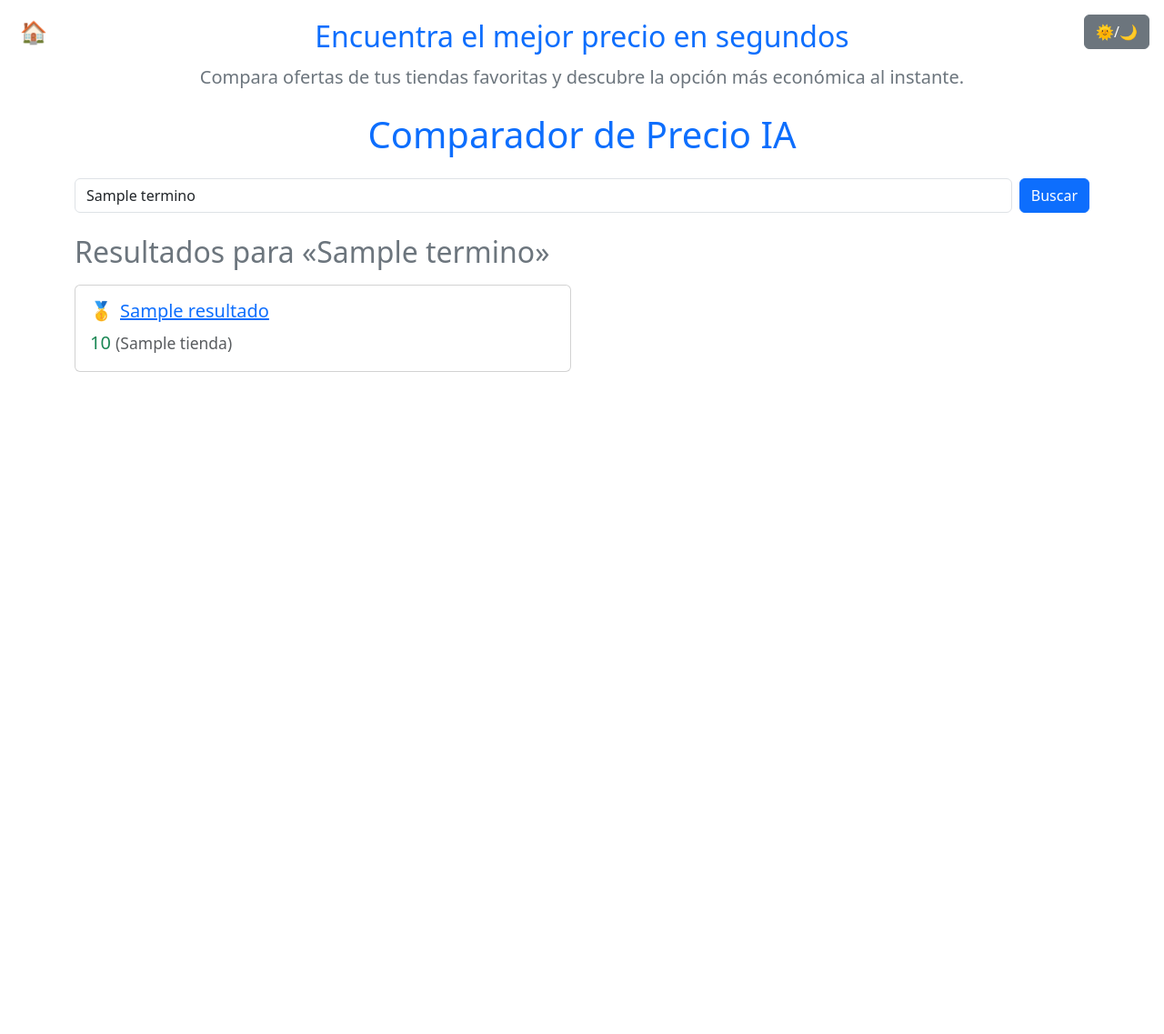
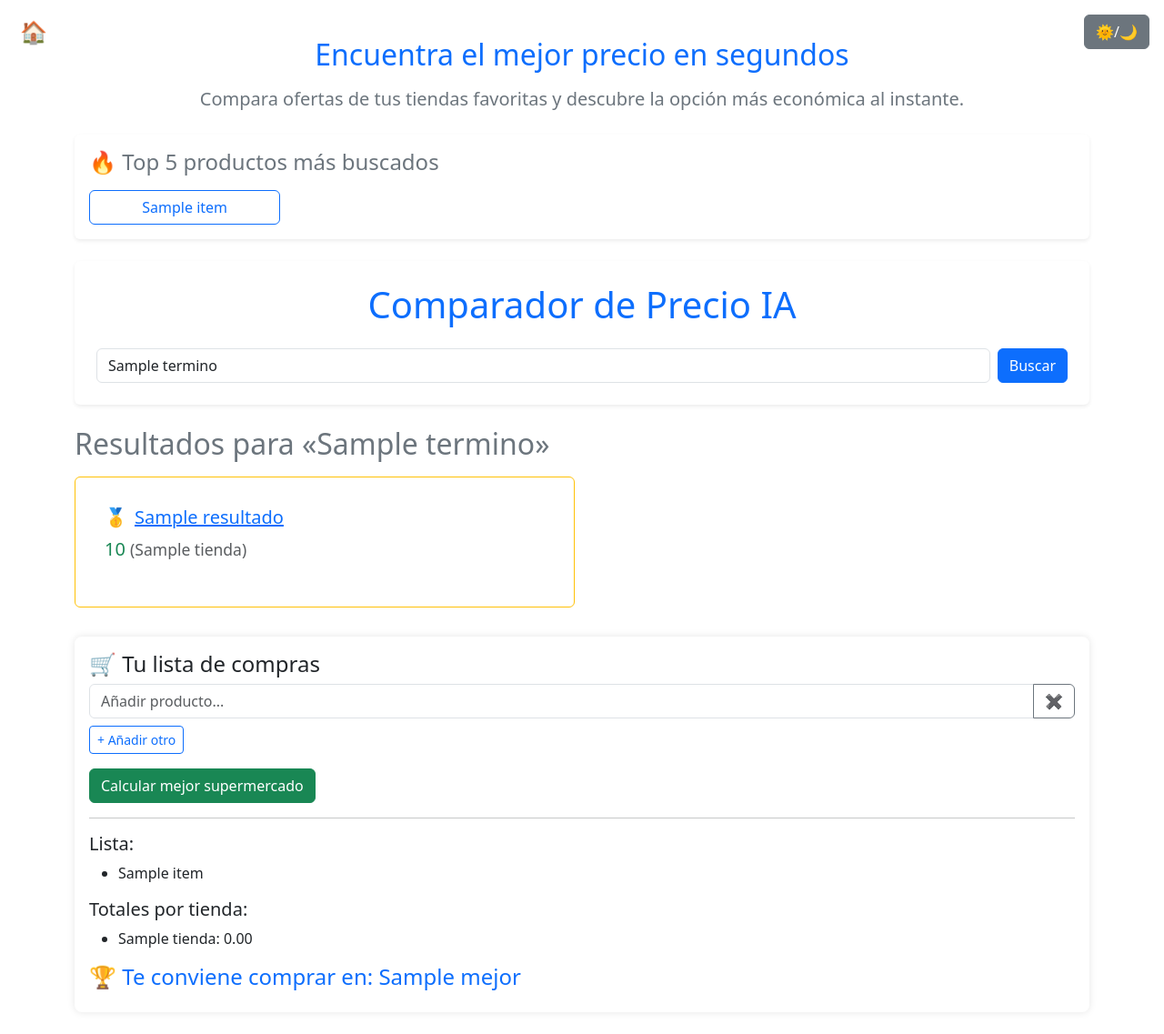
Before and after one commit to roymarth1991/compara.net, a Flask app: template templates/index.html in a window 1280 px wide. Shown: the whole page at 91% size. Before the commit the page ends 409 px from the top, so only its background shows below. Run offline with Flask 2, Linux system fonts and the light colour scheme; the template is opened without the code that fills it: most values are stand-ins (such as "Sample title", 1, 10 or a date in 2020).

Commit message:
Update index.html

```diff
--- a/templates/index.html
+++ b/templates/index.html
@@ -6,94 +6,32 @@
   <title>Comparador de Precio IA</title>
   <!-- Bootstrap CSS -->
   <link href="https://cdn.jsdelivr.net/npm/bootstrap@5.3.0/dist/css/bootstrap.min.css" rel="stylesheet">
+  <!-- Bootstrap Icons para íconos animados -->
+  <link href="https://cdn.jsdelivr.net/npm/bootstrap-icons@1.10.5/font/bootstrap-icons.css" rel="stylesheet">
   <style>
-    :root {
-      --bg-color: #ffffff;
-      --text-color: #212529;
-      --card-color: #ffffff;
-    }
-    body.dark {
-      --bg-color: #121212;
-      --text-color: #f8f9fa;
-      --card-color: #1f1f1f;
-    }
-    body {
-      background-color: var(--bg-color);
-      color: var(--text-color);
-      transition: background-color 0.3s, color 0.3s;
-      min-height: 100vh;
-    }
-    .search-card, .result-card {
-      background-color: var(--card-color);
-      color: var(--text-color);
-      transition: background-color 0.3s, color 0.3s;
-    }
-    .btn-toggle-mode {
-      position: fixed;
-      top: 1rem;
-      right: 1rem;
-      z-index: 10000;
-    }
-    .btn-home {
-      position: fixed;
-      top: 1rem;
-      left: 1rem;
-      z-index: 10000;
-      border: none;
-      background: transparent;
-      font-size: 1.5rem;
-      color: var(--text-color);
-    }
-    .btn:hover {
-      transform: scale(1.05);
-      transition: transform 0.2s;
-    }
-    .rank-badge {
-      font-weight: bold;
-      margin-right: 0.5rem;
-    }
-    .rank-1 { color: gold; }
-    .rank-2 { color: silver; }
-    .rank-3 { color: #cd7f32; }
+    :root { --bg-color: #ffffff; --text-color: #212529; --card-color: #ffffff; }
+    body.dark { --bg-color: #121212; --text-color: #f8f9fa; --card-color: #1f1f1f; }
+    body { background-color: var(--bg-color); color: var(--text-color); transition: background-color 0.3s, color 0.3s; min-height: 100vh; }
+    .search-card, .result-card { background-color: var(--card-color); color: var(--text-color); transition: background-color 0.3s, color 0.3s; }
+    .btn-toggle-mode { position: fixed; top: 1rem; right: 1rem; z-index: 10000; }
+    .btn-home { position: fixed; top: 1rem; left: 1rem; z-index: 10000; border: none; background: transparent; font-size: 1.5rem; color: var(--text-color); }
+    .btn:hover { transform: scale(1.05); transition: transform 0.2s; }
+    .rank-badge { font-weight: bold; margin-right: 0.5rem; }
+    .rank-1 { color: gold; } .rank-2 { color: silver; } .rank-3 { color: #cd7f32; }
     /* Spinner overlay */
-    #loadingOverlay {
-      position: fixed;
-      top: 0; left: 0;
-      width: 100%; height: 100%;
-      background: rgba(255,255,255,0.9);
-      display: none;
-      align-items: center;
-      justify-content: center;
-      z-index: 9999;
-    }
+    #loadingOverlay { position: fixed; top: 0; left: 0; width: 100%; height: 100%; background: rgba(255,255,255,0.9); display: none; align-items: center; justify-content: center; flex-direction: column; z-index: 9999; }
+    /* Icono de carga animado */
+    .loading-icon { font-size: 4rem; color: #007bff; animation: bounce 1s ease-in-out infinite; }
     /* Typing effect */
-    .typing {
-      border-right: .15em solid #007bff;
-      white-space: nowrap;
-      overflow: hidden;
-    }
+    .typing { border-right: .15em solid #007bff; white-space: nowrap; overflow: hidden; }
     /* Hero bounce animation */
-    @keyframes bounce {
-      0%,100%{ transform: translateY(0); }
-      50% { transform: translateY(-5px); }
-    }
-    .hero-text {
-      display: inline-block;
-      animation: bounce 2s ease-in-out infinite;
-    }
+    @keyframes bounce { 0%,100%{ transform: translateY(0); } 50% { transform: translateY(-10px); } }
+    .hero-text { display: inline-block; animation: bounce 2s ease-in-out infinite; }
     /* Progress bar */
-    #topProgress {
-      position: fixed;
-      top: 0; left: 0;
-      width: 0%; height: 4px;
-      background: #007bff;
-      transition: width 0.4s ease;
-      z-index: 10000;
-    }
-    @media (max-width: 576px) {
-      .search-card { margin: 1rem; padding: 1rem; }
-      .hero-text { font-size: 1.25rem; }
-    }
+    #topProgress { position: fixed; top: 0; left: 0; width: 0%; height: 4px; background: #007bff; transition: width 0.4s ease; z-index: 10000; }
+    @media (max-width: 576px) { .search-card { margin: 1rem; padding: 1rem; } .hero-text { font-size: 1.25rem; } }
+    /* Lista de compras */
+    .lista-section { background-color: var(--card-color); color: var(--text-color); padding: 1rem; border-radius: .5rem; margin-top: 2rem; box-shadow: 0 0 .5rem rgba(0,0,0,0.1); }
   </style>
 </head>
 <body>
@@ -104,20 +42,38 @@
   <div id="topProgress"></div>
   <!-- Spinner overlay -->
   <div id="loadingOverlay">
+    <!-- Ícono animado de carrito/persona -->
+    <i class="bi bi-cart3 loading-icon mb-3"></i>
     <div class="text-center">
       <div class="spinner-border text-primary" role="status"></div>
-      <p id="statusMessage" class="mt-2 fs-5 typing" data-text="Buscando tu mejor precio, ¡no te preocupes! 😊"></p>
+      <p id="statusMessage" class="mt-2 fs-5 typing" data-text="Estamos buscando entre góndolas para encontrar tu mejor precio, ¡sólo un momento!"></p>
     </div>
+    <small class="text-muted mt-2">Si esto tarda, relájate y toma un café ☕</small>
   </div>
 
-  <div class="container">
+  <div class="container py-4">
     <!-- Introductorio -->
     <div class="text-center my-4">
       <h2 class="text-primary hero-text">Encuentra el mejor precio en segundos</h2>
       <p class="lead text-secondary">Compara ofertas de tus tiendas favoritas y descubre la opción más económica al instante.</p>
     </div>
+
+    <!-- Top 5 productos más buscados -->
+    {% if top5 %}
+    <div class="search-card p-3 rounded shadow-sm mb-4">
+      <h4 class="mb-3 text-secondary">🔥 Top 5 productos más buscados</h4>
+      <div class="row row-cols-2 row-cols-md-5 g-2">
+        {% for item in top5 %}
+        <div class="col">
+          <button type="button" class="btn btn-outline-primary w-100" onclick="selectTop('{{ item }}')">{{ item }}</button>
+        </div>
+        {% endfor %}
+      </div>
+    </div>
+    {% endif %}
+
     <!-- Search Card -->
-    <div class="search-card">
+    <div class="search-card p-4 rounded shadow-sm mb-4">
       <h1 class="text-center mb-4 text-primary">Comparador de Precio IA</h1>
       <form method="post" class="d-flex flex-column flex-md-row" id="searchForm">
         <input list="sugerencias" type="text" name="termino" class="form-control me-md-2 mb-2 mb-md-0" placeholder="Busca un producto..." value="{{ termino }}" required />
@@ -128,31 +84,23 @@
       </form>
     </div>
 
+    <!-- Resultados -->
     {% if resultados %}
     <div class="mt-4">
       <h2 class="mb-3 text-secondary">Resultados para «{{ termino }}»</h2>
-      <div class="row">
+      <div class="row row-cols-1 row-cols-sm-2 g-3">
         {% for r in resultados %}
-        <div class="col-md-6">
-          <div class="card result-card {% if loop.index0 == 0 %}best-option{% endif %}">
-            <div class="card-body">
+        <div class="col">
+          <div class="card result-card p-3 h-100 {% if loop.index0 == 0 %}best-option border border-warning{% endif %}">
+            <div class="card-body d-flex flex-column">
               <h5 class="card-title d-flex align-items-center">
-                {% if loop.index == 1 %}
-                  <span class="rank-badge rank-1">🥇</span>
-                {% elif loop.index == 2 %}
-                  <span class="rank-badge rank-2">🥈</span>
-                {% elif loop.index == 3 %}
-                  <span class="rank-badge rank-3">🥉</span>
-                {% else %}
-                  <span class="me-2">#{{ loop.index }}</span>
-                {% endif %}
-                {% if r.enlace %}
-                <a href="{{ r.enlace }}" target="_blank">{{ r.nombre }}</a>
-                {% else %}
-                {{ r.nombre }}
-                {% endif %}
+                {% if loop.index == 1 %}<span class="rank-badge rank-1">🥇</span>
+                {% elif loop.index == 2 %}<span class="rank-badge rank-2">🥈</span>
+                {% elif loop.index == 3 %}<span class="rank-badge rank-3">🥉</span>
+                {% else %}<span class="me-2">#{{ loop.index }}</span>{% endif %}
+                {% if r.enlace %}<a href="{{ r.enlace }}" target="_blank">{{ r.nombre }}</a>{% else %}{{ r.nombre }}{% endif %}
               </h5>
-              <p class="card-text text-success fs-5">{{ r.precio }} <small class="text-muted">({{ r.tienda }})</small></p>
+              <p class="mt-auto fs-5 text-success">{{ r.precio }} <small class="text-muted">({{ r.tienda }})</small></p>
             </div>
           </div>
         </div>
@@ -160,6 +108,35 @@
       </div>
     </div>
     {% endif %}
+
+    <!-- Lista de Compras -->
+    <div class="lista-section">
+      <h4>🛒 Tu lista de compras</h4>
+      <form method="post" action="/lista" id="listaForm">
+        <div id="listaItems">
+          <div class="input-group mb-2">
+            <input type="text" name="producto" class="form-control" placeholder="Añadir producto..." required>
+            <button class="btn btn-outline-secondary remove-item" type="button">✖</button>
+          </div>
+        </div>
+        <button id="addItem" type="button" class="btn btn-sm btn-outline-primary mb-3">+ Añadir otro</button>
+        <br>
+        <button type="submit" class="btn btn-success">Calcular mejor supermercado</button>
+      </form>
+
+      {% if lista %}
+      <hr>
+      <h5>Lista:</h5>
+      <ul>
+        {% for item in lista %}<li>{{ item }}</li>{% endfor %}
+      </ul>
+      <h5>Totales por tienda:</h5>
+      <ul>
+        {% for t in tiendas %}<li>{{ t }}: {{ "%.2f"|format(totales[t]) }}</li>{% endfor %}
+      </ul>
+      <h4 class="mt-3 text-primary">🏆 Te conviene comprar en: {{ mejor }}</h4>
+      {% endif %}
+    </div>
   </div>
 
   <!-- Bootstrap JS -->
@@ -170,23 +147,42 @@
       document.body.classList.toggle('dark');
       localStorage.setItem('darkMode', document.body.classList.contains('dark'));
     }
-    // Restore mode & typing effect & progress bar
+    // Top5 quick select
+    function selectTop(item) {
+      document.getElementsByName('termino')[0].value = item;
+      document.getElementById('searchForm').submit();
+    }
     document.addEventListener('DOMContentLoaded', () => {
+      // Preserve mode
       if (localStorage.getItem('darkMode') === 'true') document.body.classList.add('dark');
+
+      // Typing effect
       const status = document.getElementById('statusMessage');
-      const text = status.getAttribute('data-text');
-      status.textContent = '';
+      const text = status.getAttribute('data-text'); status.textContent = '';
       let idx = 0;
-      const interval = setInterval(() => {
-        if (idx < text.length) status.textContent += text.charAt(idx++);
-        else clearInterval(interval);
-      }, 50);
-      const form = document.getElementById('searchForm');
-      form.addEventListener('submit', () => {
+      const interval = setInterval(() => { if (idx < text.length) status.textContent += text.charAt(idx++); else clearInterval(interval); }, 50);
+
+      // Unified spinner trigger for both forms
+      const showSpinner = () => {
         document.getElementById('loadingOverlay').style.display = 'flex';
-        document.getElementById('topProgress').style.width = '30%';
-        setTimeout(() => document.getElementById('topProgress').style.width = '60%', 300);
+        document.getElementById('topProgress').style.width = '0%';
+        setTimeout(() => document.getElementById('topProgress').style.width = '30%', 50);
         setTimeout(() => document.getElementById('topProgress').style.width = '100%', 600);
+      };
+      document.getElementById('searchForm').addEventListener('submit', showSpinner);
+      document.getElementById('listaForm').addEventListener('submit', showSpinner);
+
+      // Dynamic list fields
+      document.getElementById('addItem').addEventListener('click', () => {
+        const div = document.createElement('div');
+        div.className = 'input-group mb-2';
+        div.innerHTML = `<input type="text" name="producto" class="form-control" placeholder="Añadir producto..." required><button class="btn btn-outline-secondary remove-item" type="button">✖</button>`;
+        document.getElementById('listaItems').append(div);
+      });
+      document.getElementById('listaItems').addEventListener('click', e => {
+        if (e.target.classList.contains('remove-item')) e.target.closest('.input-group').remove();
       });
     });
   </script>
+</body>
+</html>
```
